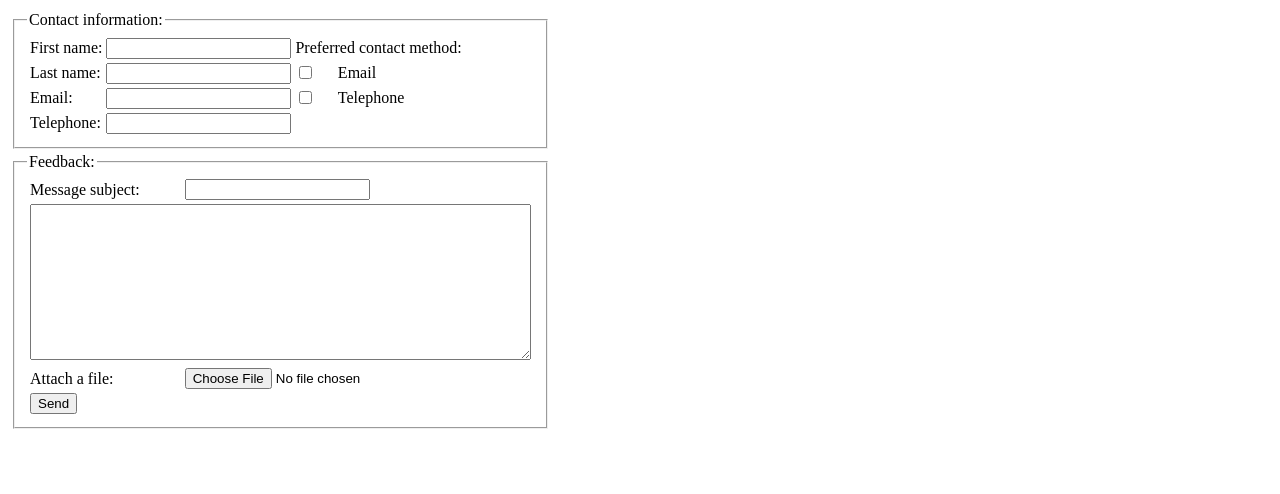
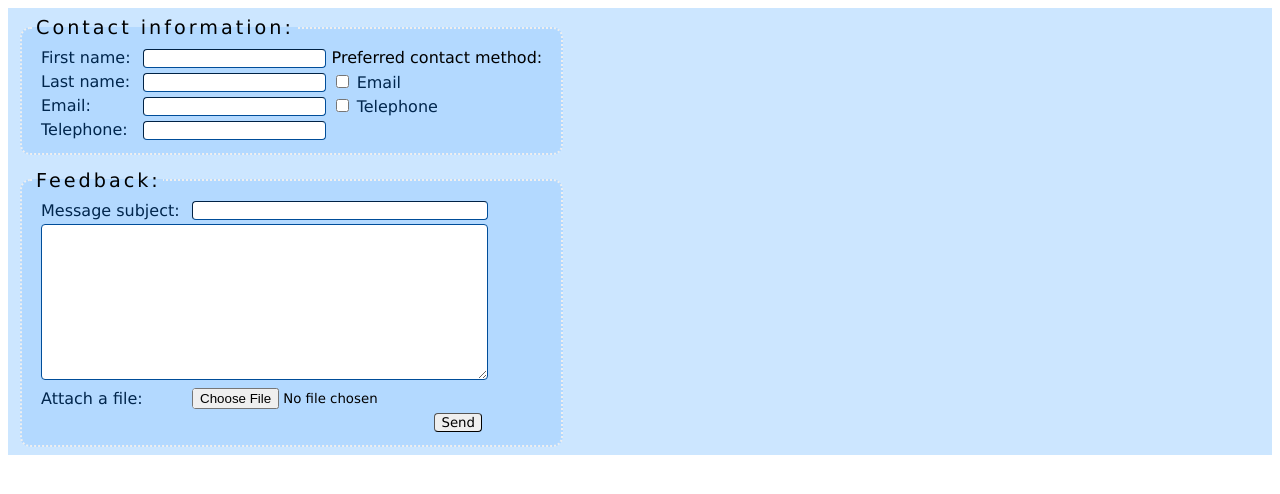
Before and after one commit to turtio/Webteknologiat, a plain HTML site: page form.html in a window 1280 px wide. Drawn offline with Linux system fonts and the light colour scheme.

Commit message:
lisätty .css tiedostoja form- ja index-sivuille

```diff
--- a/form.html
+++ b/form.html
@@ -3,6 +3,7 @@
 
 <head>
     <title>Contact form</title>
+    <link type="text/css" rel="stylesheet" charset="UTF-8" href="styles.css">
 </head>
 <form>
     <table>
@@ -12,24 +13,28 @@
                     <legend>Contact information:</legend>
                     <table>
                         <tr>
-                            <td><label for="fname">First name:</label></td>
+                            <td><label for="fname" class="label">First name:</label></td>
                             <td><input type="text" id="fname" name="fname"></td>
                             <td colspan="2"><label>Preferred contact method:</label></td>
                         </tr>
                         <tr>
-                            <td><label for="lname">Last name:</label></td>
+                            <td><label for="lname" class="label">Last name:</label></td>
                             <td><input type="text" id="lname" name="lname"></td>
-                            <td><input type="checkbox" id="selectemail" value="selectemail"></td>
-                            <td><label for="selectemail">Email</label></td>
+                            <td>
+                                <input type="checkbox" id="selectemail" value="selectemail">
+                                <label for="selectemail" class="contact-method label">Email</label>
+                            </td>
                         </tr>
                         <tr>
-                            <td><label for="email">Email:</label></td>
+                            <td><label for="email" class="label">Email:</label></td>
                             <td><input type="email" id="email" name="email"></td>
-                            <td><input type="checkbox" id="selectphone" value="selectphone"></td>
-                            <td><label for="selectphone">Telephone</label></td>
+                            <td>
+                                <input type="checkbox" id="selectphone" value="selectphone">
+                                <label for="selectphone" class="contact-method label">Telephone</label>
+                            </td>
                         </tr>
                         <tr>
-                            <td><label for="phone">Telephone:</label></td>
+                            <td><label for="phone" class="label">Telephone:</label></td>
                             <td><input type="tel" id="phone" name="phone"></td>
                         </tr>
                     </table>
@@ -42,14 +47,14 @@
                     <legend>Feedback:</legend>
                     <table>
                         <tr>
-                            <td><label for="msubject">Message subject:</label></td>
+                            <td><label for="msubject" class="label">Message subject:</label></td>
                             <td><input type="text" id="msubject" name="msubject"></td>
                         </tr>
                         <tr>
                             <td colspan="2"><textarea id="marea" name="marea" rows="10" cols="60"></textarea></td>
                         </tr>
                         <tr>
-                            <td><label for="ifile">Attach a file:</label></td>
+                            <td><label for="ifile" class="label">Attach a file:</label></td>
                             <td><input type="file" id="ifile" name="ifile"></td>
                         </tr>
                         <tr>
--- /dev/null
+++ b/indexstyles.css
@@ -0,0 +1,26 @@
+
+*{
+    font-family: Georgia, 'Times New Roman', Times, serif;
+}
+
+body{
+    background-color: lightgreen;
+}
+
+#lab{
+    padding: 10px;
+    margin: 5px;
+}
+
+#lut{
+    padding: 10px;
+    margin: 5px;
+}
+
+#image{
+    margin-left: 30px;
+}
+
+p{
+    margin-left: 15px;
+}
--- /dev/null
+++ b/styles.css
@@ -0,0 +1,44 @@
+
+*{
+    font-family: Verdana, Geneva, Tahoma, sans-serif;
+}
+form{
+    background-color: #cce6ff;
+}
+
+fieldset{
+    background-color: #b3d9ff;
+    border-radius: 10px;
+    border-style: dotted;
+    margin: 5px;
+}
+legend{
+    font-size: 1.2rem;
+    letter-spacing: 3px;
+}
+input, textarea{
+    border-radius: 4px;
+    border-width: 1px;
+    border-color: #004d99;
+}
+input:focus, textarea:focus{
+    background-color: #4da6ff;
+}
+
+input[type=submit]{
+    border-color: black;
+}
+label.label{
+    color: #00264d;
+}
+input[type=text], input[type=email], input[type=tel], textarea{
+    width: 100%;
+}
+td{
+    padding-left: 5px;
+    padding-right: 5px;
+}
+
+#Sendbutton{
+    float: right;
+}
```
Also changed, not shown: index.html (+4 -3 lines).
